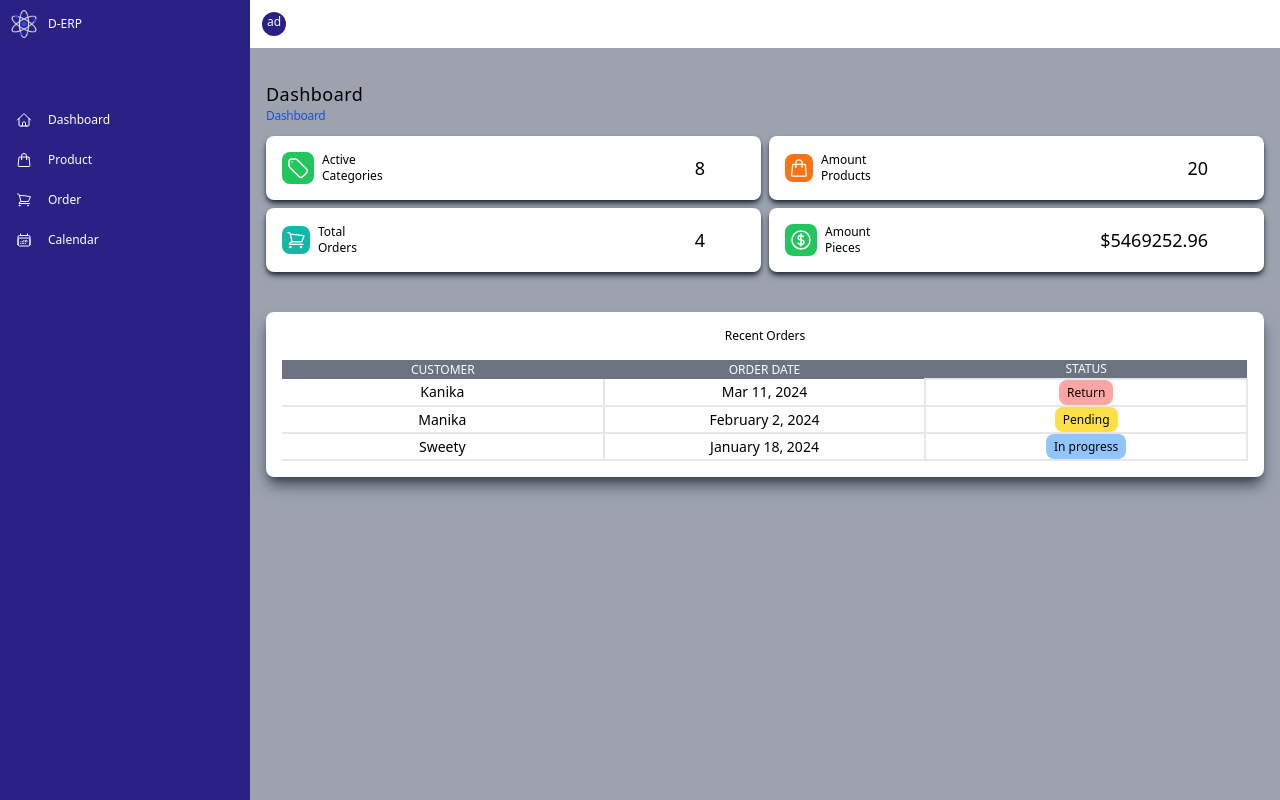
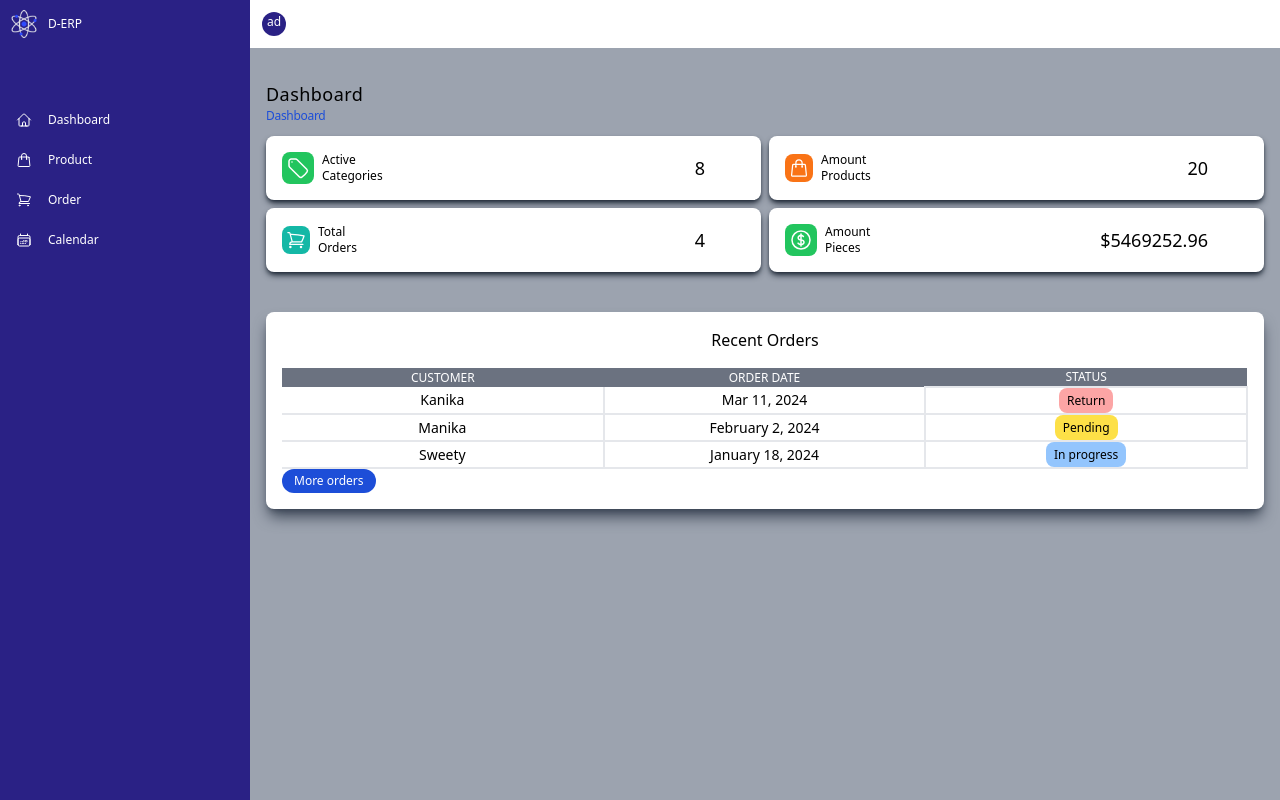
Before and after one commit to Abhishek-1337/Derp, a React (Vite) app: page / in a window 1280 px wide. Built offline with nearby package versions, Linux system fonts and the light colour scheme.

Commit message:
More room button link to order page

```diff
--- a/src/components/Dashboard/Dashboard.jsx
+++ b/src/components/Dashboard/Dashboard.jsx
@@ -8,10 +8,13 @@ import OrderIcon from "../../shared/icons/OrderIcon";
 import TotalPriceIcon from "../../shared/icons/TotalPriceIcon";
 import { useSelector } from "react-redux";
 import TableField from "../../shared/components/TableField";
+import PrimaryButton from "../../shared/components/PrimaryButton";
+import { useNavigate } from "react-router-dom";
 
 const Dashboard = () => {
   const productData = useSelector((state) => state.product.data);
   const orderData = useSelector((state) => state.order.data);
+  const navigate = useNavigate();
 
   const categoryCount = [
     ...new Set(productData.map((product) => product.category)),
@@ -22,6 +25,10 @@ const Dashboard = () => {
       accumulator + product.quantity_in_stock * product.price,
     0
   );
+
+  const handleMoreOrdersClick = () => {
+    navigate("/orders");
+  };
   return (
     <AppLayout>
       <MainBodyLayout>
@@ -56,7 +63,7 @@ const Dashboard = () => {
           />
         </div>
         <div className="overflow-auto mt-10 bg-white rounded-lg p-4  shadow-lg shadow-gray-700">
-          <h2 className="text-center font-medium">Recent Orders</h2>
+          <h2 className="text-center font-medium text-base">Recent Orders</h2>
           <table className="min-w-[720px] md:w-full mt-4 table-fixed">
             <thead>
               <tr className="text-[12px] text-white bg-gray-500 rounded-t-xl p-1">
@@ -88,6 +95,12 @@ const Dashboard = () => {
               })}
             </tbody>
           </table>
+          <div>
+            <PrimaryButton
+              title="More orders"
+              onClick={handleMoreOrdersClick}
+            />
+          </div>
         </div>
       </MainBodyLayout>
     </AppLayout>
```
